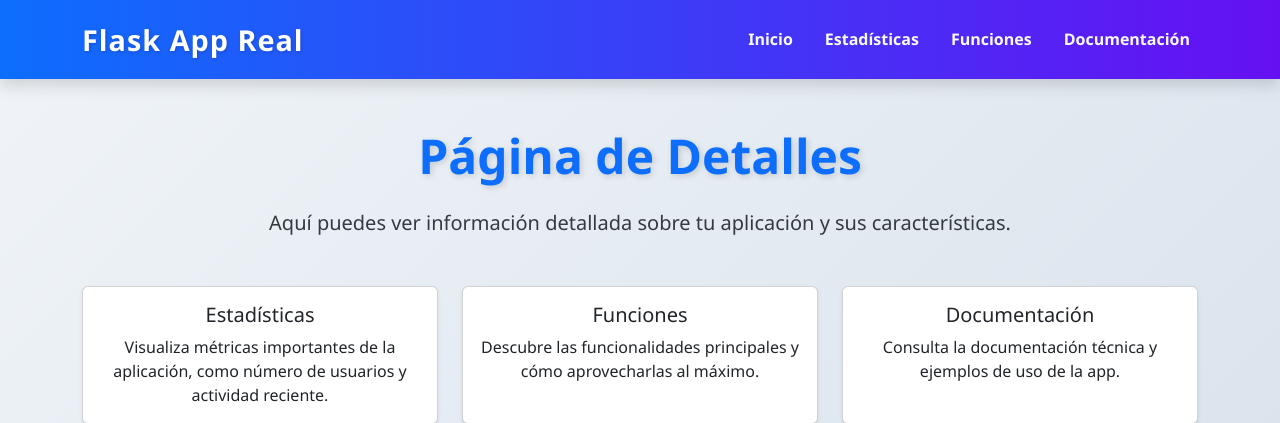
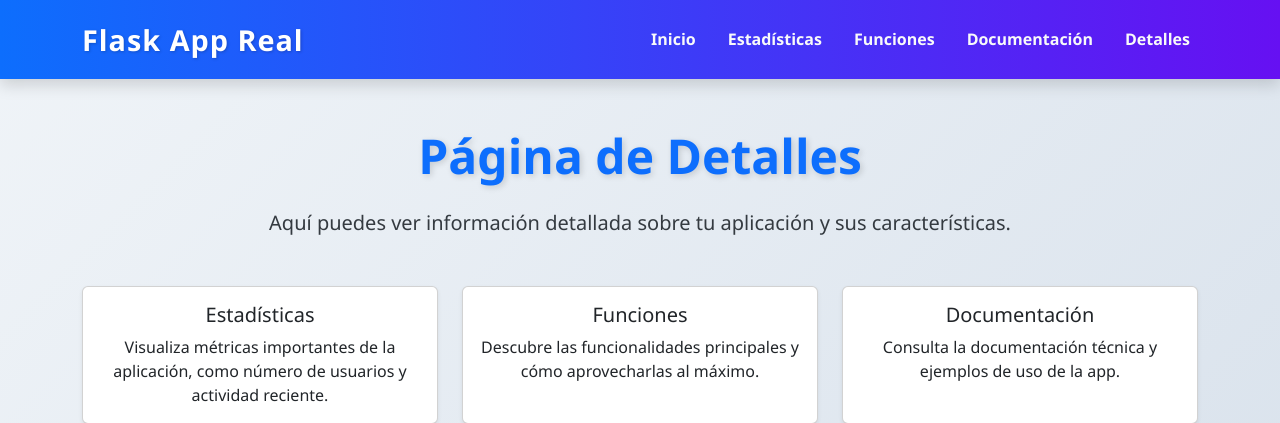
Before and after one commit to mcollado-dev/miapp-flask, a Flask app: page /detalles in a window 1280 px wide. Shown: the top 423 px of the page. Run offline with Flask 3, Linux system fonts and the light colour scheme.

Commit message:
Update base.html

```diff
--- a/templates/base.html
+++ b/templates/base.html
@@ -18,6 +18,7 @@
                 <li class="nav-item"><a class="nav-link" href="/estadisticas">Estadísticas</a></li>
                 <li class="nav-item"><a class="nav-link" href="/funciones">Funciones</a></li>
                 <li class="nav-item"><a class="nav-link" href="/documentacion">Documentación</a></li>
+                <li class="nav-item"><a class="nav-link" href="/detalles">Detalles</a></li>
             </ul>
         </div>
     </div>
```
